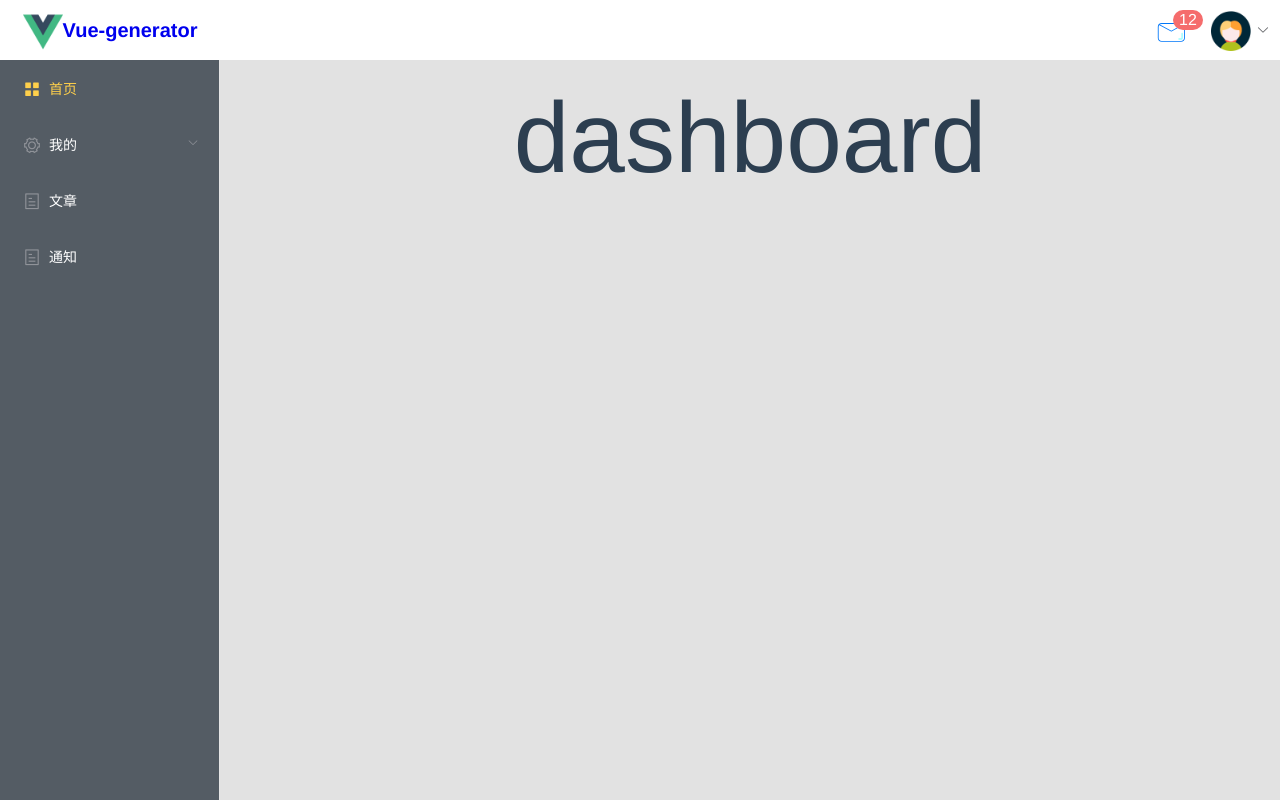
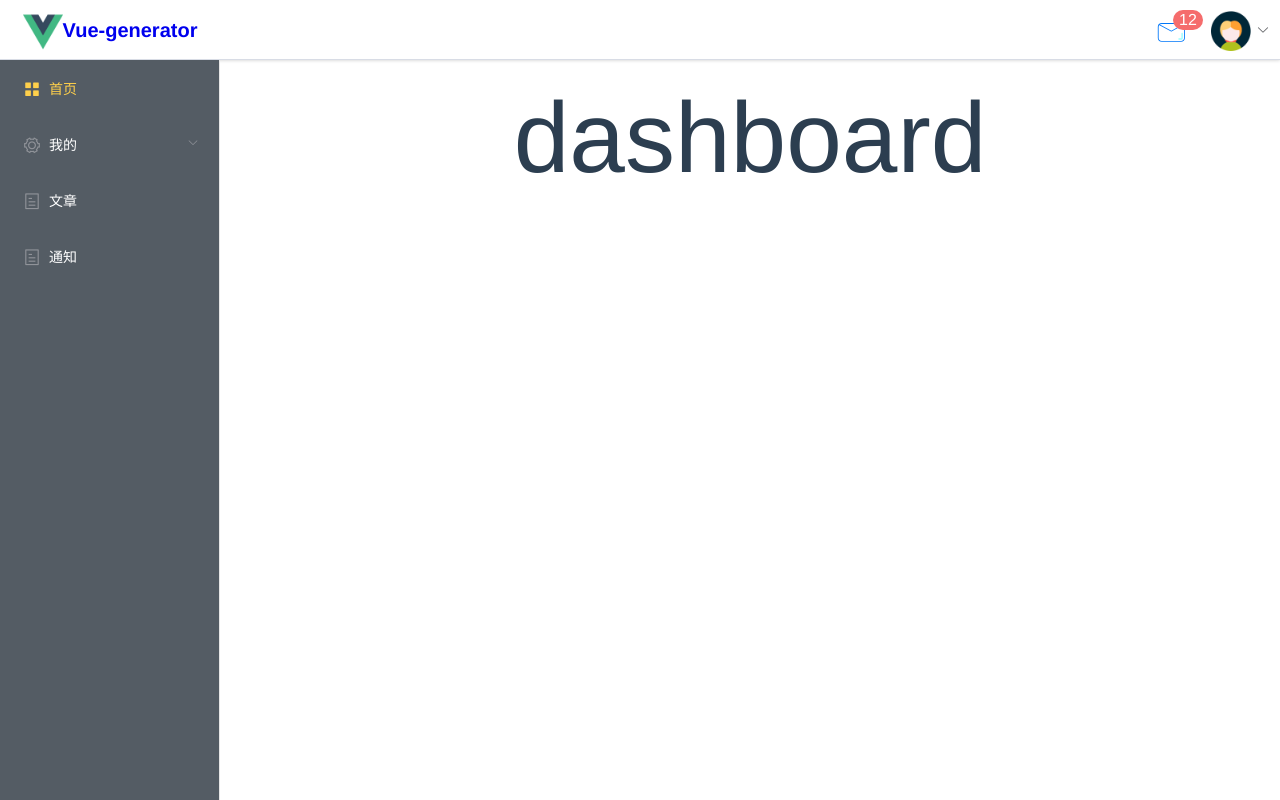
Before and after one commit to jiazhuoyi/vue-generator, a Vue app: page /dashboard in a window 1280 px wide. Built offline with nearby package versions, Linux system fonts and the light colour scheme; sample sign-in values are in the browser's storage.

Commit message:
change 修改主页样式

```diff
--- a/src/App.vue
+++ b/src/App.vue
@@ -25,7 +25,6 @@ body
   height: 100%
   margin: 0px
   padding: 0px
-  background-color: $bg-color
 html
   width: 100%
   height: 100%
--- a/src/components/navbar.vue
+++ b/src/components/navbar.vue
@@ -5,11 +5,15 @@
       <span>Vue-generator</span>
     </router-link>
     <div class="right-menu">
-      <div class="notice">
-        <badge :max="noticeMax" :value="noticeCount" :is-hidden="isHidden">
-          <img class="avatar" src="../../static/icons/notice.svg">
-        </badge>
-      </div>
+      <router-link to="/notice">
+        <el-tooltip effect="dark" :content="`您有${noticeCount}条未读消息`" placement="bottom">
+          <div class="notice">
+            <badge :max="noticeMax" :value="noticeCount" :is-hidden="isHidden">
+              <img class="avatar" src="../../static/icons/notice.svg">
+            </badge>
+          </div>
+        </el-tooltip>
+      </router-link>
       <el-dropdown trigger="click" @command="handleCommand">
         <div class="my">
           <img class="avatar" src="../../static/icons/avatar.png">
@@ -88,6 +92,8 @@ export default {
   line-height: $nav-height
   background-color: $navbackgroundColor
   z-index: 1000
+  border-bottom: 1px solid #d8dce5
+  box-shadow: 0 1px 3px 0 rgba(0,0,0,.12), 0 0 3px 0 rgba(0,0,0,.04)
   .site
     position: absolute
     float: left
--- a/src/views/main.vue
+++ b/src/views/main.vue
@@ -45,9 +45,10 @@ export default {
   overflow: hidden
   .app-wrapper
     width: 100%;
-    height: 100%
+    height: calc(100% - 30px)
     margin-top: $nav-height
     position: relative
+    overflow: scroll
     .sidebar-container
       min-height: 100%
       width: $sidebar-width
```
